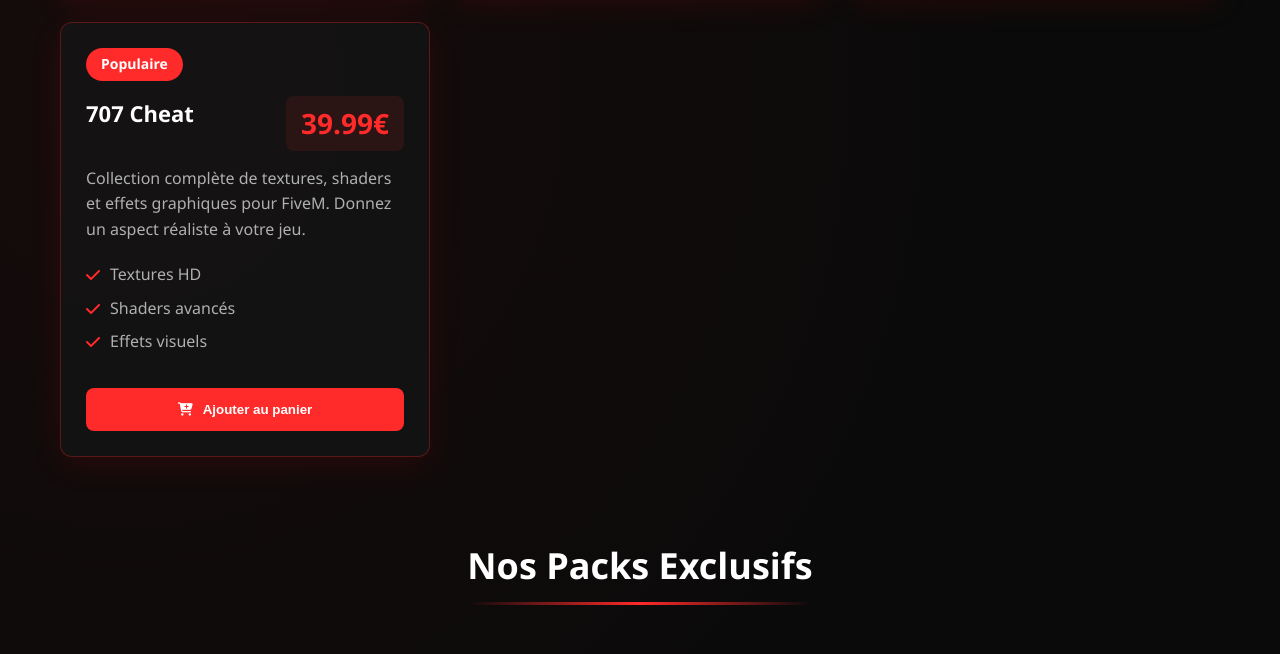
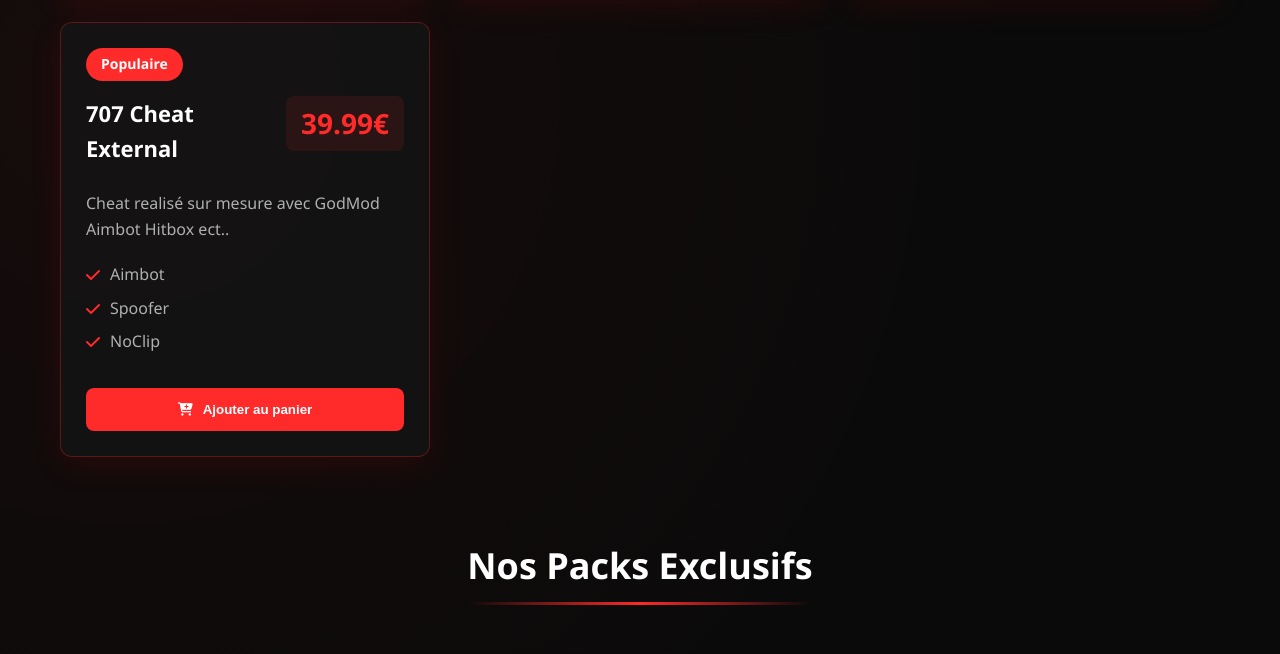
Before and after one commit to Toonsi93/market707, a plain HTML site: page index.html in a window 1280 px wide. Shown: the part 998-1652 px from the top of the page. Drawn offline with Linux system fonts and the light colour scheme.

Commit message:
Update index.html

```diff
--- a/index.html
+++ b/index.html
@@ -1534,22 +1534,22 @@
             <div class="service-card">
                 <div class="service-badge">Populaire</div>
                 <div class="service-header">
-                    <h3 class="service-title">707 Cheat</h3>
+                    <h3 class="service-title">707 Cheat External</h3>
                     <div class="service-price">39.99€</div>
                 </div>
-                <p class="service-description">Collection complète de textures, shaders et effets graphiques pour FiveM. Donnez un aspect réaliste à votre jeu.</p>
+                <p class="service-description">Cheat realisé sur mesure avec GodMod Aimbot Hitbox ect..</p>
                 <div class="service-features">
                     <div class="feature-item">
                         <i class="fas fa-check feature-icon"></i>
-                        <span>Textures HD</span>
+                        <span>Aimbot</span>
                     </div>
                     <div class="feature-item">
                         <i class="fas fa-check feature-icon"></i>
-                        <span>Shaders avancés</span>
+                        <span>Spoofer</span>
                     </div>
                     <div class="feature-item">
                         <i class="fas fa-check feature-icon"></i>
-                        <span>Effets visuels</span>
+                        <span>NoClip</span>
                     </div>
                 </div>
                 <button class="add-to-cart" data-id="4" data-name="Pack Graphique GF/Réaliste" data-price="5">
@@ -2650,4 +2650,5 @@
         setTimeout(initSite, 1500);
     </script>
 </body>
+
 </html>
```
